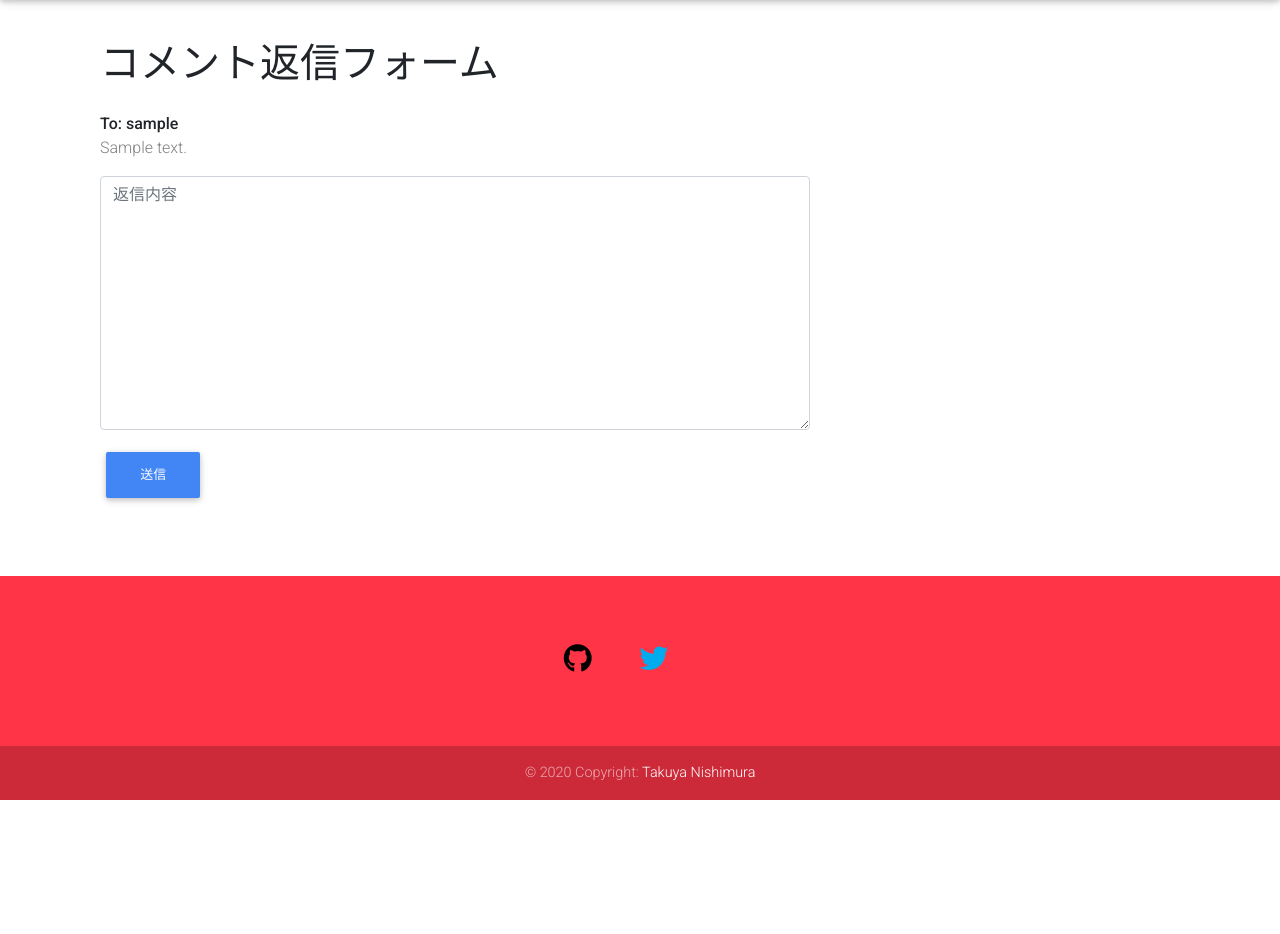
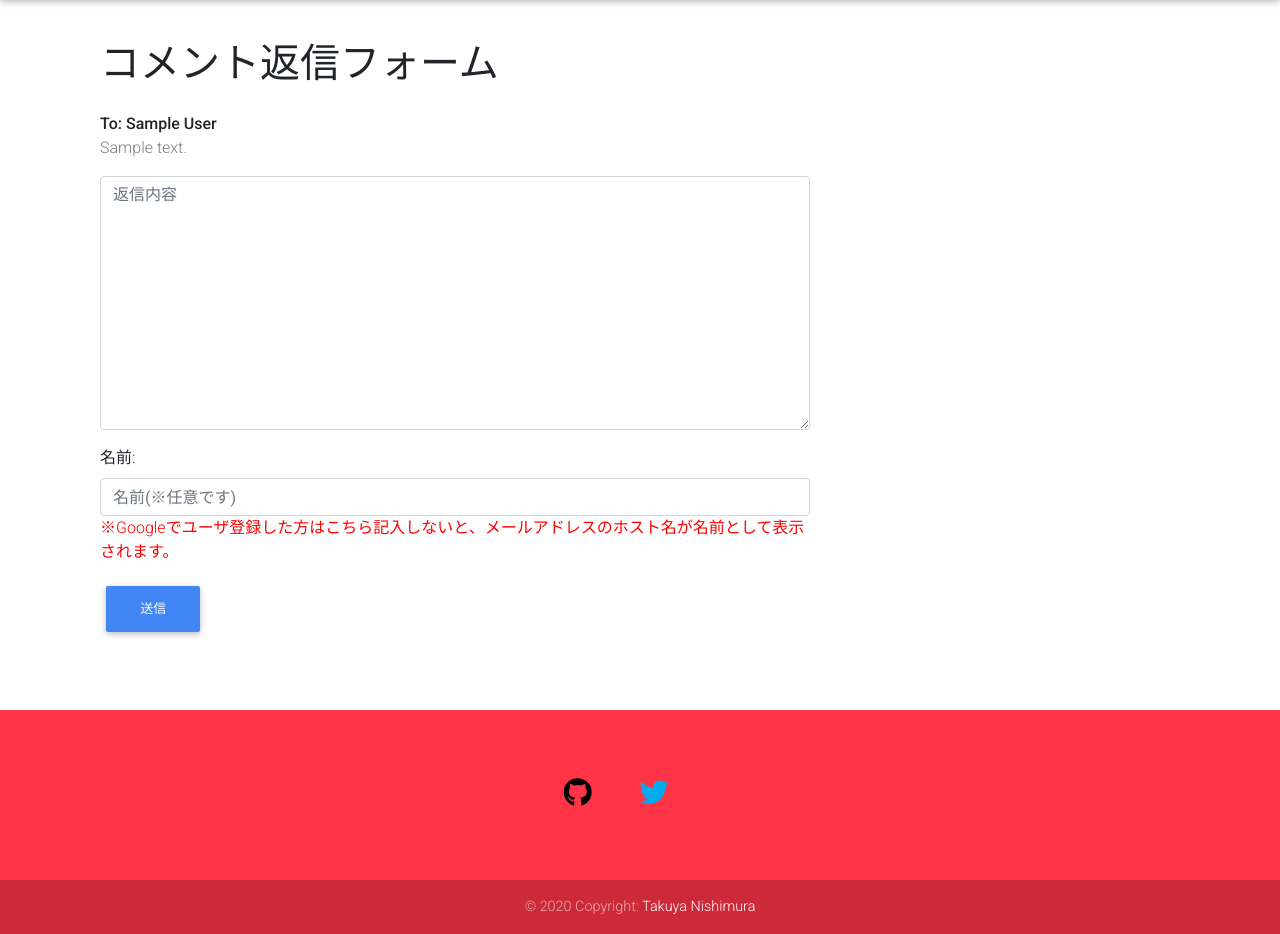
Before and after one commit to Ntsoccer05/ramenBlog, a Django app: page /reply_form/1 in a window 1280 px wide. Shown: the part 56-990 px from the top of the page. Before the commit the page ends 856 px from the top, so only its background shows below. Run offline with Django 3.2, Linux system fonts and the light colour scheme; a user stored in the database is signed in; tables that the repository leaves empty hold one stand-in row (values such as "Sample post"); some libraries are stand-ins or nearby versions.

Commit message:
complete

```diff
--- a/ramenapp/forms.py
+++ b/ramenapp/forms.py
@@ -100,7 +100,11 @@ class ContactForm(forms.Form):
 
 
 class CommentForm(ModelForm):
-    mailadress = forms.CharField(help_text='※入力しておくと、他の方から返信があった際に通知します。コメント欄には表示されません。登録の際にメールアドレスを登録している場合必要ありません', label='メールアドレス', required=False, widget=forms.EmailInput(attrs={
+    author = forms.CharField(help_text='※Googleでユーザ登録した方はこちら記入しないと、メールアドレスのホスト名が名前として表示されます。', label="名前", required=False, widget=forms.TextInput(attrs={
+                'class': 'form-control',
+                'placeholder': '名前(※任意です)',
+            }))
+    mailadress = forms.CharField(help_text='※コメント欄には表示されません。入力すると返信があった際にメール通知します。ユーザ登録の際にメールアドレスを登録(Googleでユーザ登録も含む)している場合必要ありません', label='メールアドレス', required=False, widget=forms.EmailInput(attrs={
                 'class': 'form-control',
                 'placeholder': 'メールアドレス(※任意です)',
             }))
@@ -110,7 +114,7 @@ class CommentForm(ModelForm):
             }))
     class Meta:
         model = Comment
-        fields = ('text','mailadress',)
+        fields = ('text', 'author', 'mailadress')
         # mailadress = forms.CharField(widget=forms.EmailInput(attrs={
         #         'required' : 'false',
         #         'class': 'form-control',
@@ -136,9 +140,13 @@ class CommentForm(ModelForm):
 
 
 class ReplyForm(ModelForm):
+    author = forms.CharField(help_text='※Googleでユーザ登録した方はこちら記入しないと、メールアドレスのホスト名が名前として表示されます。', label="名前", required=False, widget=forms.TextInput(attrs={
+                'class': 'form-control',
+                'placeholder': '名前(※任意です)',
+            }))
     class Meta:
         model = Reply
-        fields = ('text',)
+        fields = ('text','author')
         widgets = {
             'text': Textarea(attrs={
                 'class': 'form-control',
--- a/ramenapp/models.py
+++ b/ramenapp/models.py
@@ -57,7 +57,7 @@ class Like(models.Model):
 class Comment(models.Model):
     post = models.ForeignKey(
         Post, on_delete=models.CASCADE, related_name='comments')
-    author = models.ForeignKey(User, on_delete=models.CASCADE, blank=True, null=True)
+    author = models.CharField('名前', max_length=50, blank=True, null=True)
     text = models.TextField()
     mailadress = models.EmailField('メールアドレス', blank=True, null=True, help_text='(※入力しておくと、返信があった際に通知します。コメント欄には表示されません。登録の際にメールアドレスを登録している場合必要ありません)')
     useremail = models.EmailField('ユーザーのメールアドレス', blank=True, null=True)
@@ -73,7 +73,7 @@ class Comment(models.Model):
 class Reply(models.Model):
     comment = models.ForeignKey(
         Comment, on_delete=models.CASCADE, related_name='replies', null=True)
-    author = models.ForeignKey(User, on_delete=models.CASCADE, blank=True, null=True)
+    author = models.CharField('名前', max_length=50, blank=True, null=True)
     text = models.TextField()
     created_at = models.DateTimeField(auto_now_add=True)
 
--- a/ramenapp/views.py
+++ b/ramenapp/views.py
@@ -241,7 +241,7 @@ class CommentFormView(LoginRequiredMixin, CreateView):
         comment = form.save(commit=False)
         post_pk = self.kwargs['pk']
         post = get_object_or_404(Post, pk=post_pk)
-        form.instance.author = self.request.user
+        # form.instance.author = self.request.user
         # form.instance.author_id = self.request.user.id
         comment.useremail = self.request.user.email
         comment.post = post
@@ -284,7 +284,7 @@ class ReplyFormView(LoginRequiredMixin, CreateView):
         comment_pk = self.kwargs['pk']
         comment = get_object_or_404(Comment, pk=comment_pk)
         reply.comment = comment
-        form.instance.author = self.request.user
+        # form.instance.author = self.request.user
         # form.instance.author_id = self.request.user.id
         reply.request = self.request
         reply.save()
--- a/ramenproject/settings.py
+++ b/ramenproject/settings.py
@@ -48,8 +48,8 @@ INSTALLED_APPS = [
     'django.contrib.sitemaps',
 ]
 
-# サイトのドメイン名を変更するたびに数字を増やす(現在: 3)
-SITE_ID = 4
+# サイトのドメイン名を変更するたびに数字を増やす(開発環境: 3　本番環境: 4)
+SITE_ID = 3
 
 MIDDLEWARE = [
     'django.middleware.security.SecurityMiddleware',
--- a/static/css/style.css
+++ b/static/css/style.css
@@ -30,6 +30,10 @@
     text-decoration: underline;
 }
 
+.helptext{
+    color: red;
+}
+
 @media screen and (max-width:900px) {
     .navbar-brand {
         display: block!important
```
Also changed, not shown: ramenapp/templates/ramenapp/comments.html (+14 -2 lines), ramenapp/migrations/0002_auto_20211103_1626.py (added), sitemanage/migrations/0003_auto_20211103_1626.py (added).
